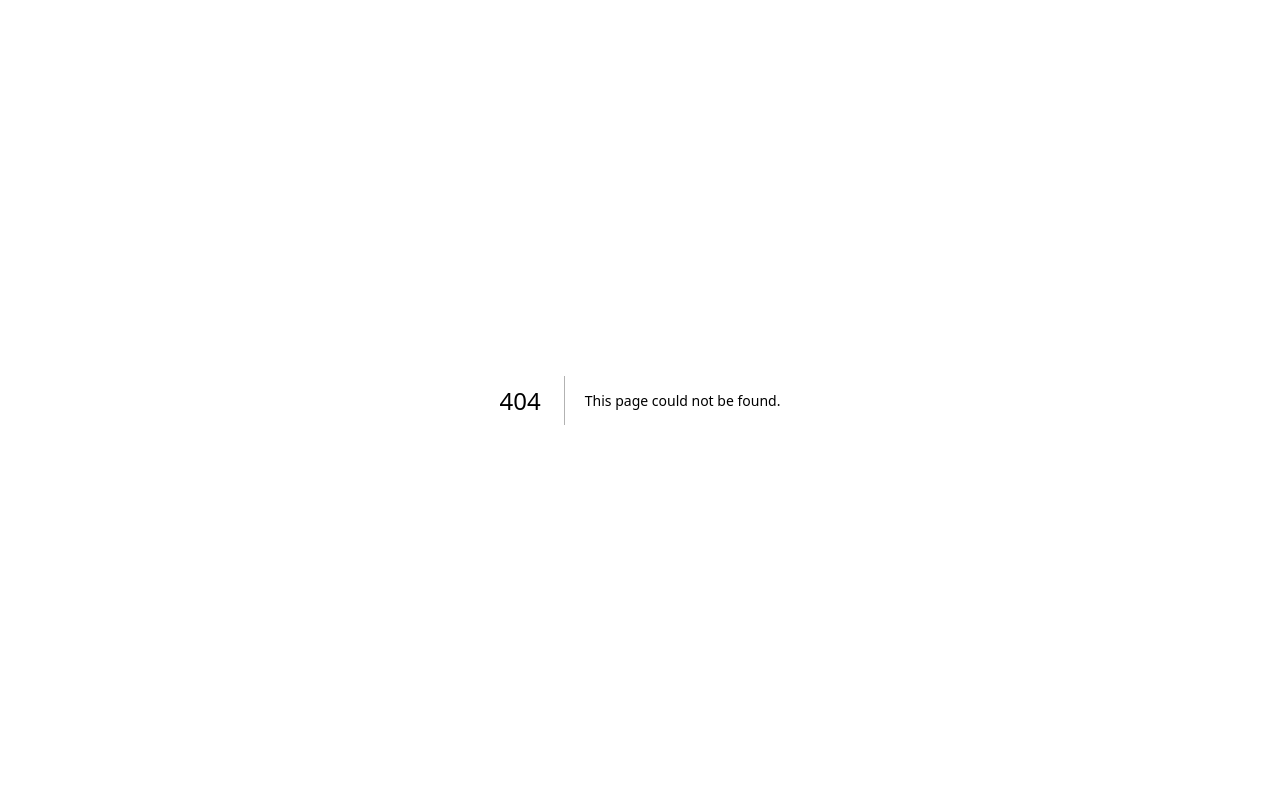
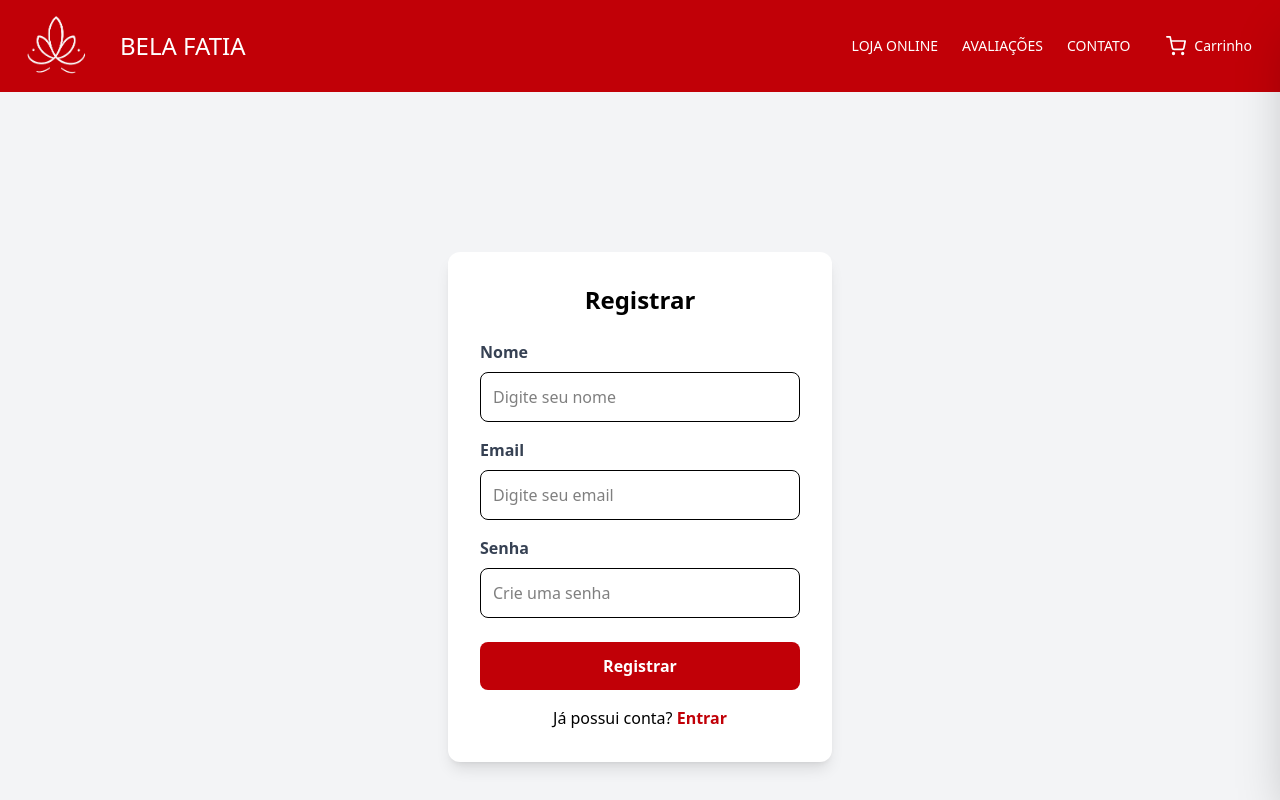
Before and after one commit to FalgasDev/BelaFatia, a Next.js app: page /register in a window 1280 px wide. Before the commit this address had no page. Built offline with nearby package versions, Linux system fonts and the light colour scheme.

Commit message:
feat: login and register design

```diff
--- a/app/components/CartButton.jsx
+++ b/app/components/CartButton.jsx
@@ -21,7 +21,7 @@ export default function CartButton() {
         <FiShoppingCart size={20} />
         <span className="hidden md:inline">Carrinho</span>
         {count > 0 && (
-          <span className="absolute -top-2 -right-2 bg-white text-red-600 text-xs rounded-full w-5 h-5 flex items-center justify-center">
+          <span className="absolute -top-2 -right-2 bg-white text-red-700 text-xs rounded-full w-5 h-5 flex items-center justify-center">
             {count}
           </span>
         )}
--- a/app/components/CartDrawer.jsx
+++ b/app/components/CartDrawer.jsx
@@ -73,7 +73,7 @@ export default function CartDrawer({ open, onClose }) {
                       <p className="text-sm font-semibold">{it.name}</p>
                       <button
                         onClick={() => removeFromCart(it.id ?? it.name)}
-                        className="text-gray-400 hover:text-gray-600 p-1"
+                        className="text-gray-400 hover:text-gray-600 p-1 cursor-pointer"
                         aria-label="Remover item"
                       >
                         <FiTrash2 />
@@ -130,7 +130,7 @@ export default function CartDrawer({ open, onClose }) {
 
             <div className="space-y-3">
               <button
-                className="w-full py-3 bg-red-800 text-white rounded-md font-semibold"
+                className="w-full py-3 bg-red-800 text-white rounded-md font-semibold cursor-pointer"
                 onClick={() => {
                   window.location.href = "/checkout";
                 }}
@@ -140,7 +140,7 @@ export default function CartDrawer({ open, onClose }) {
 
               <button
                 onClick={clearCart}
-                className="w-full py-2 border text-sm text-gray-600 rounded-md"
+                className="w-full py-2 border text-sm text-gray-600 rounded-md cursor-pointer"
               >
                 Limpar carrinho
               </button>
--- a/app/components/Footer.jsx
+++ b/app/components/Footer.jsx
@@ -1,6 +1,6 @@
 export default function Footer() {
   return (
-    <footer className="bg-red-600 text-white p-12 flex justify-around items-center">
+    <footer className="bg-red-700 text-white p-12 flex justify-around items-center">
       <div className="space-y-4 text-sm">
         <p className="flex items-center gap-2">📞 (11) 94733-9002</p>
         <p className="flex items-center gap-2">📸 bela_fatia</p>
--- a/app/components/Header.jsx
+++ b/app/components/Header.jsx
@@ -3,7 +3,7 @@ import CartButton from "./CartButton";
 
 export default function Header() {
   return (
-    <header className="w-full bg-red-600 text-white p-4 flex justify-between items-center">
+    <header className="w-full bg-red-700 text-white p-4 flex justify-between items-center">
       <div className="flex items-center gap-6 text-sm uppercase">
         <img src="/logo.png" alt="Logo" className="w-20 h-15" />
         <Link href="/" className="text-2xl">
@@ -11,7 +11,7 @@ export default function Header() {
         </Link>
       </div>
       <nav className="flex gap-6 text-sm uppercase items-center">
-        <Link href="/loja-online" className="hover:opacity-80 hover:border-b-2">
+        <Link href="/online-shop" className="hover:opacity-80 hover:border-b-2">
           Loja Online
         </Link>
         <Link href="#" className="hover:opacity-80 hover:border-b-2">
--- /dev/null
+++ b/app/login/page.jsx
@@ -0,0 +1,46 @@
+import Link from "next/link";
+import Header from "../components/Header";
+
+export default function LoginPage() {
+  return (
+    <div className="min-h-screen bg-gray-100 flex flex-col">
+      <Header />
+
+      <div className="max-w-sm w-full bg-white mx-auto mt-40 p-8 rounded-xl shadow-lg">
+        <h2 className="text-center text-2xl font-semibold mb-6">Login</h2>
+
+        <form className="flex flex-col">
+          <label className="font-semibold text-gray-700">Email</label>
+          <input
+            type="email"
+            placeholder="Digite seu email"
+            className="border p-3 rounded-lg mt-2 mb-4 outline-0"
+            required
+          />
+
+          <label className="font-semibold text-gray-700">Senha</label>
+          <input
+            type="password"
+            placeholder="Digite sua senha"
+            className="border p-3 rounded-lg mt-2 mb-6 outline-0"
+            required
+          />
+
+          <button
+            type="submit"
+            className="bg-red-700 hover:bg-red-800 text-white py-3 rounded-lg font-semibold"
+          >
+            Entrar
+          </button>
+        </form>
+
+        <p className="text-center mt-4">
+          Ainda não tem conta?{" "}
+          <Link href="/register" className="text-red-700 font-semibold">
+            Registrar-se
+          </Link>
+        </p>
+      </div>
+    </div>
+  );
+}
--- a/app/loja-online/page.jsx
+++ b/app/online-shop/page.jsx
@@ -122,7 +122,7 @@ export default function BolosPage() {
               <p className="text-sm text-gray-600 mb-5">{cake.priceDisplay}</p>
 
               <button
-                className="absolute bottom-7 right-3 bg-red-600 hover:bg-red-700 text-white p-2 rounded-full hover:shadow-md transition cursor-pointer"
+                className="absolute bottom-7 right-3 bg-red-700 hover:bg-red-800 text-white p-2 rounded-full hover:shadow-md transition cursor-pointer"
                 onClick={() =>
                   addToCart({
                     id: cake.id ?? cake.name,
--- a/app/page.jsx
+++ b/app/page.jsx
@@ -18,8 +18,8 @@ export default function Home() {
           alt="Bolo"
           className="w-500 h-250 object-cover"
         />
-        <Link href={"/loja-online"}>
-          <button className="absolute bottom-10 left-1/2 -translate-x-1/2 bg-red-600 text-white px-8 py-3 rounded-full shadow-lg hover:bg-red-700 transition cursor-pointer">
+        <Link href={"/online-shop"}>
+          <button className="absolute bottom-10 left-1/2 -translate-x-1/2 bg-red-700 text-white px-8 py-3 rounded-full shadow-lg hover:bg-red-800 transition cursor-pointer">
             Compre Já
           </button>
         </Link>
@@ -70,7 +70,7 @@ export default function Home() {
 
               {/* Botão de carrinho */}
               <button
-                className="absolute bottom-7 right-3 bg-red-600 hover:bg-red-700 text-white p-2 rounded-full hover:shadow-md transition cursor-pointer"
+                className="absolute bottom-7 right-3 bg-red-700 hover:bg-red-800 text-white p-2 rounded-full hover:shadow-md transition cursor-pointer"
                 onClick={() =>
                   addToCart({
                     id: cake.id,
@@ -100,7 +100,7 @@ export default function Home() {
           dia!
         </p>
         <div className="grid grid-cols-1 md:grid-cols-2 gap-6">
-          <div className="bg-red-600 p-6 text-white rounded-xl shadow-lg">
+          <div className="bg-red-700 p-6 text-white rounded-xl shadow-lg">
             <h3 className="font-bold text-lg mb-2">Experimente nossos bolos</h3>
             <p className="text-sm">
               Que tal um bolo delicioso para acompanhar seu café? Sabor
--- /dev/null
+++ b/app/register/page.jsx
@@ -0,0 +1,54 @@
+import Link from "next/link";
+import Header from "../components/Header";
+
+export default function RegisterPage() {
+  return (
+    <div className="min-h-screen bg-gray-100 flex flex-col">
+      <Header />
+
+      <div className="max-w-sm w-full bg-white mx-auto mt-40 p-8 rounded-xl shadow-lg">
+        <h2 className="text-center text-2xl font-semibold mb-6">Registrar</h2>
+
+        <form className="flex flex-col">
+          <label className="font-semibold text-gray-700">Nome</label>
+          <input
+            type="text"
+            placeholder="Digite seu nome"
+            className="border p-3 rounded-lg mt-2 mb-4 outline-0"
+            required
+          />
+
+          <label className="font-semibold text-gray-700">Email</label>
+          <input
+            type="email"
+            placeholder="Digite seu email"
+            className="border p-3 rounded-lg mt-2 mb-4 outline-0"
+            required
+          />
+
+          <label className="font-semibold text-gray-700">Senha</label>
+          <input
+            type="password"
+            placeholder="Crie uma senha"
+            className="border p-3 rounded-lg mt-2 mb-6 outline-0"
+            required
+          />
+
+          <button
+            type="submit"
+            className="bg-red-700 hover:bg-red-800 text-white py-3 rounded-lg font-semibold cursor-pointer"
+          >
+            Registrar
+          </button>
+        </form>
+
+        <p className="text-center mt-4">
+          Já possui conta?{" "}
+          <Link href="/login" className="text-red-700 font-semibold">
+            Entrar
+          </Link>
+        </p>
+      </div>
+    </div>
+  );
+}
--- a/tsconfig.json
+++ b/tsconfig.json
@@ -29,6 +29,6 @@
     ".next/types/**/*.ts",
     ".next/dev/types/**/*.ts",
     "**/*.mts"
-, "app/components/Header.jsx", "app/components/Footer.jsx", "app/components/CartDrawer.jsx", "app/components/CartButton.jsx", "app/context/CartContext.jsx", "app/loja-online/page.jsx", "app/layout.jsx", "app/page.jsx"  ],
+, "app/components/Header.jsx", "app/components/Footer.jsx", "app/components/CartDrawer.jsx", "app/components/CartButton.jsx", "app/context/CartContext.jsx", "app/online-shop/page.jsx", "app/layout.jsx", "app/page.jsx"  ],
   "exclude": ["node_modules"]
 }
```
